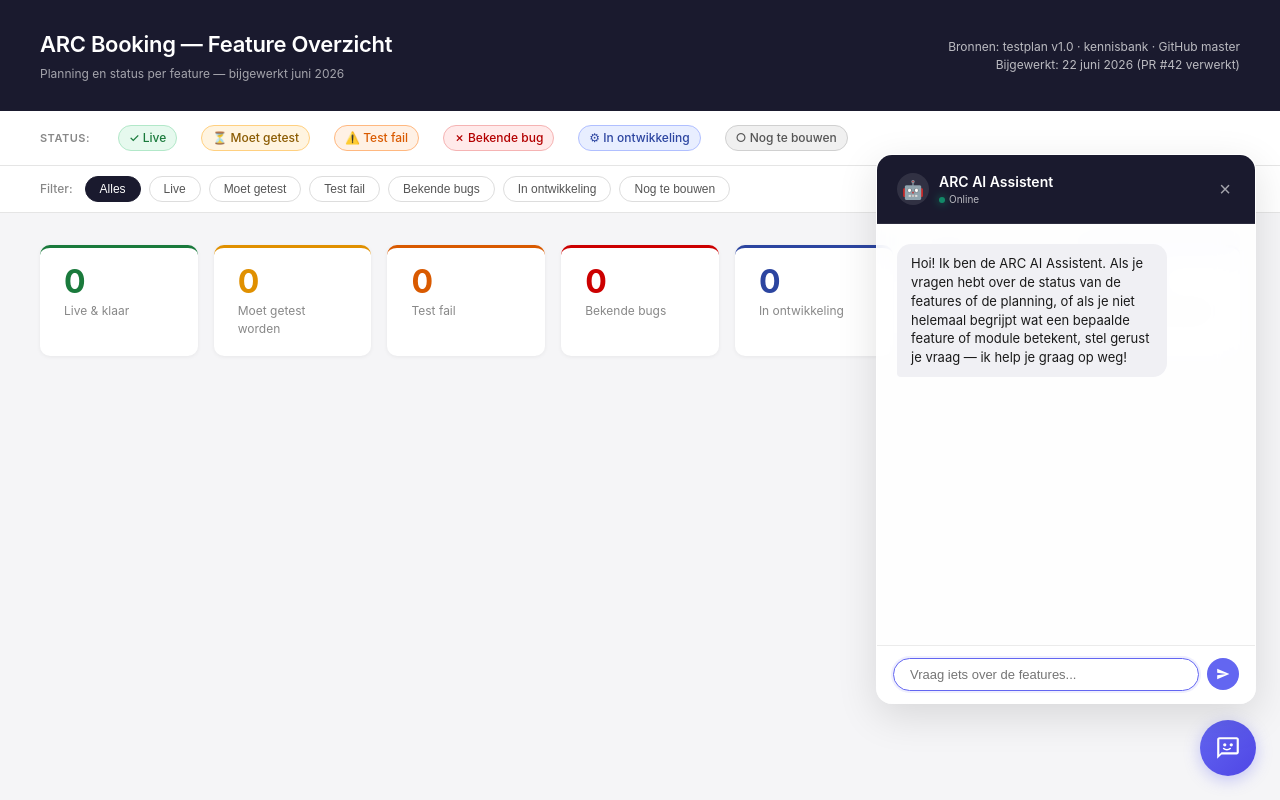
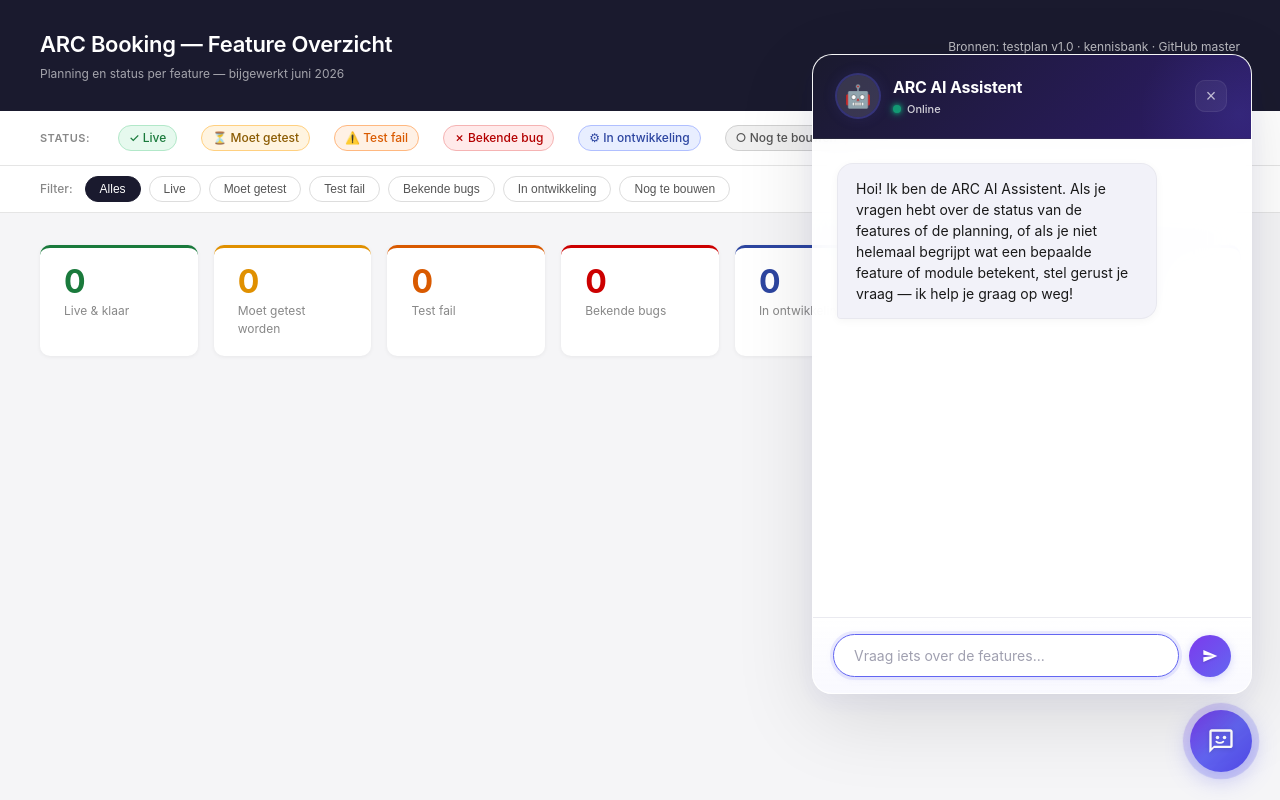
Before and after one commit to ceesoddens-bit/ARC-Booking_FeatureOverzicht, a website: page index.html in a window 1280 px wide. Both pictures are taken after a click on the button "Open AI Assistent". Drawn offline with Linux system fonts and the light colour scheme; no server answers.

Commit message:
beter?Calude

```diff
--- a/index.html
+++ b/index.html
@@ -499,39 +499,40 @@
       }
     }
 
-    /* AI Assistant CSS */
+    /* AI Assistant CSS — Luxe Edition */
     .ai-chat-launcher {
       position: fixed;
-      bottom: 24px;
-      right: 24px;
-      width: 56px;
-      height: 56px;
+      bottom: 28px;
+      right: 28px;
+      width: 62px;
+      height: 62px;
       border-radius: 50%;
-      background: linear-gradient(135deg, #6366f1, #4f46e5);
+      background: linear-gradient(135deg, #7c3aed, #6366f1, #4f46e5);
       color: white;
       border: none;
-      box-shadow: 0 4px 16px rgba(99, 102, 241, 0.35);
+      box-shadow: 0 6px 24px rgba(99, 102, 241, 0.4), 0 0 0 0 rgba(124, 58, 237, 0);
       cursor: pointer;
       display: flex;
       align-items: center;
       justify-content: center;
       z-index: 9999;
-      transition: all 0.25s cubic-bezier(0.16, 1, 0.3, 1);
+      transition: all 0.3s cubic-bezier(0.16, 1, 0.3, 1);
     }
 
     .ai-chat-launcher:hover {
-      transform: scale(1.08);
-      box-shadow: 0 6px 20px rgba(99, 102, 241, 0.5);
+      transform: scale(1.1) translateY(-2px);
+      box-shadow: 0 8px 32px rgba(99, 102, 241, 0.55), 0 0 0 4px rgba(124, 58, 237, 0.15);
     }
 
     .ai-chat-launcher:active {
-      transform: scale(0.95);
+      transform: scale(0.94);
     }
 
     .ai-chat-launcher svg {
-      width: 26px;
-      height: 26px;
+      width: 28px;
+      height: 28px;
       fill: currentColor;
+      filter: drop-shadow(0 1px 2px rgba(0,0,0,0.15));
     }
 
     .ai-chat-launcher::before {
@@ -543,7 +544,19 @@
       background: inherit;
       opacity: 0.3;
       z-index: -1;
-      animation: launcher-pulse 2s infinite;
+      animation: launcher-pulse 2.5s infinite;
+    }
+
+    .ai-chat-launcher::after {
+      content: '';
+      position: absolute;
+      width: 100%;
+      height: 100%;
+      border-radius: 50%;
+      background: inherit;
+      opacity: 0.15;
+      z-index: -1;
+      animation: launcher-pulse 2.5s 0.5s infinite;
     }
 
     @keyframes launcher-pulse {
@@ -552,36 +565,39 @@
         opacity: 0.35;
       }
       70% {
-        transform: scale(1.4);
+        transform: scale(1.6);
         opacity: 0;
       }
       100% {
-        transform: scale(1.4);
+        transform: scale(1.6);
         opacity: 0;
       }
     }
 
     .ai-chat-window {
       position: fixed;
-      bottom: 96px;
-      right: 24px;
-      width: 380px;
-      height: 550px;
+      bottom: 106px;
+      right: 28px;
+      width: 440px;
+      height: 640px;
       max-width: calc(100vw - 48px);
-      max-height: calc(100vh - 140px);
-      background: rgba(255, 255, 255, 0.85);
-      backdrop-filter: blur(16px);
-      -webkit-backdrop-filter: blur(16px);
-      border: 1px solid rgba(255, 255, 255, 0.4);
-      border-radius: 16px;
-      box-shadow: 0 12px 40px rgba(0, 0, 0, 0.12);
+      max-height: calc(100vh - 120px);
+      background: rgba(255, 255, 255, 0.92);
+      backdrop-filter: blur(24px) saturate(1.6);
+      -webkit-backdrop-filter: blur(24px) saturate(1.6);
+      border: 1px solid rgba(255, 255, 255, 0.5);
+      border-radius: 20px;
+      box-shadow:
+        0 24px 80px rgba(0, 0, 0, 0.12),
+        0 8px 24px rgba(99, 102, 241, 0.06),
+        inset 0 1px 0 rgba(255, 255, 255, 0.6);
       display: flex;
       flex-direction: column;
       z-index: 10000;
       opacity: 0;
-      transform: translateY(20px) scale(0.95);
+      transform: translateY(24px) scale(0.92);
       pointer-events: none;
-      transition: all 0.3s cubic-bezier(0.16, 1, 0.3, 1);
+      transition: all 0.4s cubic-bezier(0.34, 1.56, 0.64, 1);
       overflow: hidden;
     }
 
@@ -592,125 +608,181 @@
     }
 
     .ai-chat-header {
-      background: #1a1a2e;
+      background: linear-gradient(135deg, #1a1a2e 0%, #2d1b69 100%);
       color: white;
-      padding: 16px 20px;
+      padding: 20px 24px;
       display: flex;
       align-items: center;
       justify-content: space-between;
-      border-bottom: 1px solid rgba(255, 255, 255, 0.08);
+      border-bottom: 1px solid rgba(255, 255, 255, 0.06);
+      position: relative;
+      overflow: hidden;
+    }
+
+    .ai-chat-header::before {
+      content: '';
+      position: absolute;
+      top: -50%;
+      right: -20%;
+      width: 200px;
+      height: 200px;
+      background: radial-gradient(circle, rgba(99, 102, 241, 0.15), transparent 70%);
+      pointer-events: none;
     }
 
     .ai-chat-header-info {
       display: flex;
       align-items: center;
-      gap: 10px;
+      gap: 14px;
     }
 
     .ai-chat-avatar {
-      width: 32px;
-      height: 32px;
-      background: rgba(255, 255, 255, 0.1);
+      width: 42px;
+      height: 42px;
+      background: rgba(255, 255, 255, 0.12);
       border-radius: 50%;
       display: flex;
       align-items: center;
       justify-content: center;
-      font-size: 18px;
+      font-size: 22px;
+      box-shadow: 0 0 0 2px rgba(99, 102, 241, 0.3), 0 0 16px rgba(99, 102, 241, 0.15);
+      transition: box-shadow 0.3s;
     }
 
     .ai-chat-title-container {
       display: flex;
       flex-direction: column;
+      gap: 2px;
     }
 
     .ai-chat-title {
-      font-weight: 600;
-      font-size: 14px;
+      font-weight: 700;
+      font-size: 16px;
+      letter-spacing: -0.2px;
     }
 
     .ai-chat-status {
-      font-size: 10px;
-      opacity: 0.7;
+      font-size: 11px;
+      opacity: 0.8;
       display: flex;
       align-items: center;
-      gap: 4px;
+      gap: 6px;
+      font-weight: 500;
     }
 
     .ai-chat-status-dot {
-      width: 6px;
-      height: 6px;
+      width: 8px;
+      height: 8px;
       background-color: #10b981;
       border-radius: 50%;
       display: inline-block;
-      box-shadow: 0 0 8px #10b981;
+      box-shadow: 0 0 12px #10b981, 0 0 4px #10b981;
+      animation: status-glow 2s infinite ease-in-out;
+    }
+
+    @keyframes status-glow {
+      0%, 100% { box-shadow: 0 0 8px #10b981, 0 0 4px #10b981; }
+      50% { box-shadow: 0 0 16px #10b981, 0 0 8px #10b981; }
     }
 
     .ai-chat-close {
-      background: none;
-      border: none;
+      background: rgba(255, 255, 255, 0.08);
+      border: 1px solid rgba(255, 255, 255, 0.1);
       color: white;
-      opacity: 0.6;
-      font-size: 20px;
+      opacity: 0.7;
+      font-size: 18px;
       cursor: pointer;
-      padding: 4px;
+      width: 32px;
+      height: 32px;
+      border-radius: 10px;
       display: flex;
       align-items: center;
       justify-content: center;
-      transition: opacity 0.15s;
+      transition: all 0.2s;
     }
 
     .ai-chat-close:hover {
       opacity: 1;
+      background: rgba(255, 255, 255, 0.15);
+      transform: scale(1.05);
     }
 
     .ai-chat-messages {
       flex: 1;
       overflow-y: auto;
-      padding: 20px;
+      padding: 24px;
       display: flex;
       flex-direction: column;
-      gap: 14px;
+      gap: 16px;
+      scroll-behavior: smooth;
+    }
+
+    .ai-chat-messages::-webkit-scrollbar {
+      width: 5px;
+    }
+
+    .ai-chat-messages::-webkit-scrollbar-track {
+      background: transparent;
+    }
+
+    .ai-chat-messages::-webkit-scrollbar-thumb {
+      background: rgba(0, 0, 0, 0.12);
+      border-radius: 10px;
+    }
+
+    .ai-chat-messages::-webkit-scrollbar-thumb:hover {
+      background: rgba(0, 0, 0, 0.2);
     }
 
     .ai-chat-bubble {
-      max-width: 80%;
-      padding: 10px 14px;
-      border-radius: 14px;
-      font-size: 13px;
-      line-height: 1.45;
+      max-width: 82%;
+      padding: 14px 18px;
+      border-radius: 16px;
+      font-size: 14px;
+      line-height: 1.5;
       word-break: break-word;
-      animation: bubble-appear 0.25s cubic-bezier(0.16, 1, 0.3, 1) forwards;
+      animation: bubble-appear 0.35s cubic-bezier(0.34, 1.56, 0.64, 1) forwards;
+      transition: transform 0.15s;
+    }
+
+    .ai-chat-bubble:hover {
+      transform: translateY(-1px);
     }
 
     @keyframes bubble-appear {
       from {
         opacity: 0;
-        transform: translateY(8px);
+        transform: translateY(12px) scale(0.96);
       }
       to {
         opacity: 1;
-        transform: translateY(0);
+        transform: translateY(0) scale(1);
       }
     }
 
     .ai-chat-bubble.assistant {
       align-self: flex-start;
-      background: #f0f0f4;
+      background: rgba(240, 240, 248, 0.85);
+      backdrop-filter: blur(8px);
+      -webkit-backdrop-filter: blur(8px);
       color: #1a1a1a;
       border-bottom-left-radius: 4px;
+      border: 1px solid rgba(0, 0, 0, 0.04);
+      box-shadow: 0 2px 8px rgba(0, 0, 0, 0.04);
     }
 
     .ai-chat-bubble.user {
       align-self: flex-end;
-      background: linear-gradient(135deg, #6366f1, #4f46e5);
+      background: linear-gradient(135deg, #7c3aed 0%, #6366f1 50%, #4f46e5 100%);
       color: white;
       border-bottom-right-radius: 4px;
-      box-shadow: 0 2px 8px rgba(99, 102, 241, 0.15);
+      box-shadow: 0 4px 16px rgba(99, 102, 241, 0.25), 0 1px 4px rgba(99, 102, 241, 0.1);
     }
 
     .ai-chat-bubble.error {
       align-self: flex-start;
-      background: #ffeaea;
+      background: rgba(255, 234, 234, 0.9);
+      backdrop-filter: blur(8px);
       color: #b30000;
       border: 1px solid #f5b3b3;
       border-bottom-left-radius: 4px;
@@ -721,11 +793,11 @@
     }
 
     .ai-chat-bubble code {
-      font-family: monospace;
-      background: rgba(0, 0, 0, 0.05);
-      padding: 2px 4px;
-      border-radius: 4px;
-      font-size: 11px;
+      font-family: 'SF Mono', 'Fira Code', monospace;
+      background: rgba(0, 0, 0, 0.06);
+      padding: 2px 6px;
+      border-radius: 5px;
+      font-size: 12px;
     }
 
     .ai-chat-bubble.user code {
@@ -733,48 +805,56 @@
     }
 
     .ai-chat-bubble ul, .ai-chat-bubble ol {
-      margin-left: 16px;
-      margin-top: 6px;
-      margin-bottom: 6px;
+      margin-left: 18px;
+      margin-top: 8px;
+      margin-bottom: 8px;
     }
 
     .ai-chat-bubble li {
-      margin-bottom: 4px;
+      margin-bottom: 5px;
     }
 
     .ai-chat-typing {
       align-self: flex-start;
-      background: #f0f0f4;
-      padding: 12px 16px;
-      border-radius: 14px;
+      background: rgba(240, 240, 248, 0.85);
+      backdrop-filter: blur(8px);
+      padding: 14px 20px;
+      border-radius: 16px;
       border-bottom-left-radius: 4px;
+      border: 1px solid rgba(0, 0, 0, 0.04);
       display: flex;
-      gap: 4px;
+      gap: 5px;
       align-items: center;
-      width: 48px;
+      width: 60px;
       justify-content: center;
     }
 
     .ai-chat-typing-dot {
-      width: 6px;
-      height: 6px;
-      background: #888;
+      width: 8px;
+      height: 8px;
+      background: linear-gradient(135deg, #6366f1, #4f46e5);
       border-radius: 50%;
-      animation: typing-bounce 1.4s infinite ease-in-out both;
+      animation: typing-wave 1.4s infinite ease-in-out both;
     }
 
     .ai-chat-typing-dot:nth-child(1) { animation-delay: -0.32s; }
     .ai-chat-typing-dot:nth-child(2) { animation-delay: -0.16s; }
 
-    @keyframes typing-bounce {
-      0%, 80%, 100% { transform: scale(0); }
-      40% { transform: scale(1); }
+    @keyframes typing-wave {
+      0%, 80%, 100% {
+        transform: scale(0.4);
+        opacity: 0.4;
+      }
+      40% {
+        transform: scale(1);
+        opacity: 1;
+      }
     }
 
     .ai-chat-input-area {
-      padding: 12px 16px;
-      background: white;
-      border-top: 1px solid #ebebeb;
+      padding: 16px 20px;
+      background: linear-gradient(to top, rgba(249, 249, 255, 1), rgba(255, 255, 255, 0.95));
+      border-top: 1px solid rgba(0, 0, 0, 0.06);
       display: flex;
       gap: 10px;
       align-items: center;
@@ -783,54 +863,63 @@
     .ai-chat-input-form {
       display: flex;
       width: 100%;
-      gap: 8px;
+      gap: 10px;
+      align-items: center;
     }
 
     .ai-chat-input {
       flex: 1;
-      border: 1px solid #ddd;
-      border-radius: 20px;
-      padding: 8px 16px;
-      font-size: 13px;
+      border: 1.5px solid #e0e0e8;
+      border-radius: 24px;
+      padding: 12px 20px;
+      font-size: 14px;
       outline: none;
-      transition: all 0.15s;
-      background: #fafafa;
+      transition: all 0.2s cubic-bezier(0.16, 1, 0.3, 1);
+      background: rgba(255, 255, 255, 0.9);
+      font-family: inherit;
+    }
+
+    .ai-chat-input::placeholder {
+      color: #a0a0b0;
     }
 
     .ai-chat-input:focus {
       border-color: #6366f1;
       background: white;
-      box-shadow: 0 0 0 2px rgba(99, 102, 241, 0.1);
+      box-shadow: 0 0 0 3px rgba(99, 102, 241, 0.12), 0 2px 8px rgba(99, 102, 241, 0.08);
     }
 
     .ai-chat-send {
-      width: 32px;
-      height: 32px;
+      width: 42px;
+      height: 42px;
       border-radius: 50%;
-      background: #6366f1;
+      background: linear-gradient(135deg, #7c3aed, #6366f1);
       color: white;
       border: none;
       cursor: pointer;
       display: flex;
       align-items: center;
       justify-content: center;
-      transition: all 0.15s;
+      transition: all 0.2s cubic-bezier(0.16, 1, 0.3, 1);
       flex-shrink: 0;
+      box-shadow: 0 2px 8px rgba(99, 102, 241, 0.25);
     }
 
     .ai-chat-send:hover {
-      background: #4f46e5;
-      transform: scale(1.05);
+      background: linear-gradient(135deg, #6d28d9, #4f46e5);
+      transform: scale(1.08);
+      box-shadow: 0 4px 16px rgba(99, 102, 241, 0.35);
     }
 
     .ai-chat-send:active {
-      transform: scale(0.95);
+      transform: scale(0.92);
     }
 
     .ai-chat-send svg {
-      width: 14px;
-      height: 14px;
+      width: 16px;
+      height: 16px;
       fill: currentColor;
+      filter: drop-shadow(0 1px 1px rgba(0,0,0,0.15));
     }
 
     @media (max-width: 480px) {
```
